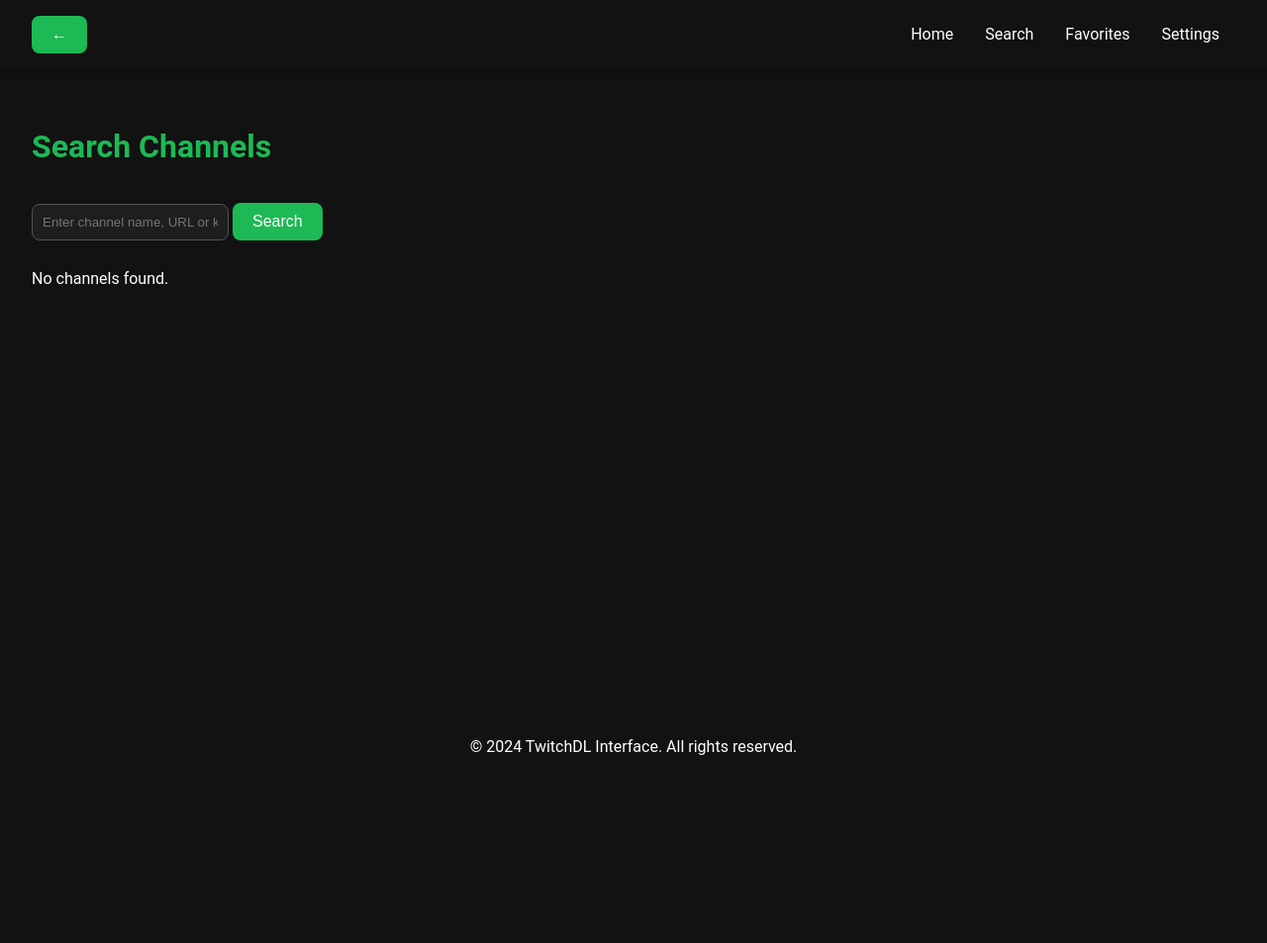
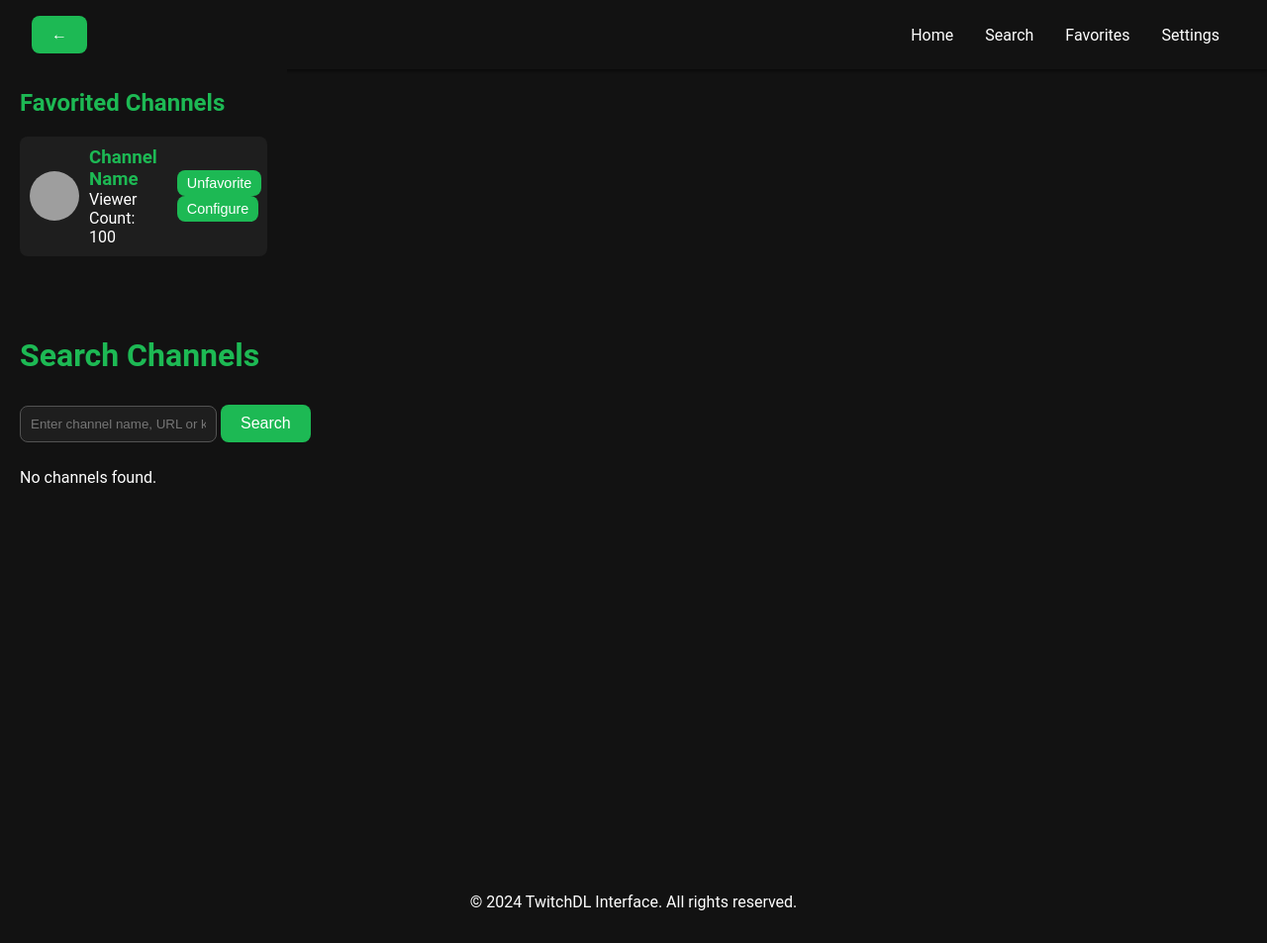
Before and after one commit to Thargorrr/twitch-dl-interface, a Flask app: page /search in a window 1280 px wide. Shown: the whole page at 99% size. Before the commit the page ends 763 px from the top, so only its background shows below. Run offline with Flask 3, Linux system fonts and the light colour scheme; grey boxes are pictures that could not be loaded.

Commit message:
Added sidebar in base template for favorites

```diff
--- a/app.py
+++ b/app.py
@@ -3,6 +3,7 @@ from flask import Flask, render_template, request, redirect, url_for, flash, jso
 from flask_caching import Cache
 from dotenv import set_key, load_dotenv
 from backend.db.operations import *
+from backend.initialization import initialize, decrypt_data, encrypt_data
 from backend.twitch_api import get_twitch_access_token, search_twitch_channels
 
 initialize()
@@ -22,9 +23,7 @@ def search():
     query = request.args.get('query') if request.method == 'GET' else request.form['query']
 
     if query:
-        # Check if we have cached results
-        cached_channels = cache.get(query)
-        if cached_channels:
+        if cached_channels := cache.get(query):
             return render_template('search.html', channels=cached_channels, query=query)
 
         access_token = get_twitch_access_token()
--- a/backend/twitch_api.py
+++ b/backend/twitch_api.py
@@ -4,7 +4,8 @@ import requests
 import requests_cache
 from dotenv import load_dotenv
 from datetime import datetime
-from backend.db.operations import ENV_PATH, decrypt_data
+from backend.db.operations import ENV_PATH
+from backend.initialization import decrypt_data
 
 # Set up requests cache
 requests_cache.install_cache('twitch_cache', expire_after=600)  # Cache for 5 minutes
@@ -24,9 +25,6 @@ def get_twitch_access_token():
         return response.json()['access_token']
     else:
         raise Exception('Failed to get access token from Twitch.')
-
-import requests
-import os
 
 def search_twitch_channels(query, access_token):
     url = f'https://api.twitch.tv/helix/search/channels?query={query}'
--- a/frontend/static/css/styles.css
+++ b/frontend/static/css/styles.css
@@ -19,7 +19,8 @@ body, html {
     font-family: 'Roboto', sans-serif;
     background-color: var(--background-color);
     color: var(--text-color);
-    line-height: 1.6;
+    display: flex;
+    flex-direction: column;
 }
 
 .container {
@@ -28,27 +29,14 @@ body, html {
     min-height: 100vh;
 }
 
-/* Back button styling
-.back-button {
-    display: none;
-    position: absolute;
-    left: 20px;
-    top: 50%;
-    transform: translateY(-50%);
-    background-color: var(--primary-color);
-    color: var(--text-color);
-    border: none;
-    padding: 0.5rem 1rem;
-    font-size: 1.5rem;
-    border-radius: var(--border-radius);
-    cursor: pointer;
-    transition: background-color 0.3s ease;
+header, footer {
+    flex-shrink: 0;
 }
 
-.back-button:hover {
-    background-color: var(--secondary-color);
-} */
-
+main {
+    display: flex;
+    flex: 1;
+}
 
 body:not(.home-page) .back-button {
     display: inline-block;
@@ -57,7 +45,7 @@ body:not(.home-page) .back-button {
 /* Navbar styling */
 .navbar {
     display: flex;
-    justify-content: space-between;
+    justify-content: flex-start;
     align-items: center;
     padding: 1rem 2rem;
     background-color: var(--background-color);
@@ -69,6 +57,7 @@ body:not(.home-page) .back-button {
     list-style-type: none;
     margin: 0;
     padding: 0;
+    margin-left: auto;
 }
 
 .nav-items a {
@@ -81,6 +70,87 @@ body:not(.home-page) .back-button {
 
 .nav-items a:hover {
     background-color: var(--nav-item-hover-color);
+}
+
+/* Add styles for the sidebar */
+.sidebar {
+    width: 250px;
+    background-color: var(--background-color);
+    padding: 20px;
+    display: flex;
+    flex-direction: column;
+}
+
+.sidebar h2 {
+    margin-top: 0;
+}
+
+#favorited-channels {
+    list-style-type: none;
+    padding: 0;
+    margin: 0;
+}
+
+.sb-channel-list-item {
+    margin-bottom: 20px;
+}
+
+.sb-channel-info {
+    display: flex;
+    align-items: center;
+    padding: 10px;
+    border-radius: var(--border-radius);
+    background-color: var(--tile-background-color);
+}
+
+.sb-channel-info img {
+    width: 50px;
+    height: 50px;
+    border-radius: 50%;
+    margin-right: 10px;
+}
+
+.sb-channel-details {
+    flex: 1;
+}
+
+.sb-channel-details h3 {
+    margin: 0;
+}
+
+.sb-channel-details p {
+    margin: 0;
+}
+
+.sb-live-indicator {
+    width: 10px;
+    height: 10px;
+    border-radius: 50%;
+    display: inline-block;
+    margin-left: 10px;
+}
+
+.sb-live-indicator.live {
+    background-color: #ff6f61;
+}
+
+.channel-actions {
+    margin-left: 10px;
+}
+
+.unfavorite-button, .configure-button {
+    background-color: var(--primary-color);
+    border: none;
+    color: var(--text-color);
+    padding: 5px 10px;
+    font-size: 0.9em;
+    border-radius: var(--border-radius);
+    cursor: pointer;
+    transition: background-color 0.3s;
+}
+
+.unfavorite-button:hover, .configure-button:hover {
+    background-color: var(--secondary-color);
 }
 
 /* Footer Styling */
@@ -96,6 +166,7 @@ a {
     color: var(--primary-color); /* Light blue for links */
     text-decoration: none;
 }
+
 a:hover {
     color: var(--secondary-color); /* Slightly darker blue on hover */
 }
@@ -133,8 +204,8 @@ input[type="text"]:focus, input[type="password"]:focus, select:focus {
     outline: none;
 }
 
-main {
-    padding: 2em;
+.main-content {
+    padding: 20px;
     flex: 1;
 }
 
--- a/frontend/templates/base.html
+++ b/frontend/templates/base.html
@@ -21,10 +21,32 @@
                 </ul>
             </nav>
         </header>
-
-        <main>
-            {% block content %}{% endblock %}
-        </main>
+        <div class="container">
+            <div class="sidebar">
+                <h2>Favorited Channels</h2>
+                <ul id="favorited-channels">
+                    <!-- Example channel list item -->
+                    <li class="sb-channel-list-item">
+                        <div class="sb-channel-info">
+                            <img src="https://static-cdn.jtvnw.net/user-default-pictures-uv/cdd517fe-def4-11e9-948e-784f43822e80-profile_image-300x300.png" alt="Channel Picture">
+                            <div class="sb-channel-details">
+                                <h3>Channel Name</h3>
+                                <p>Viewer Count: 100</p>
+                            </div>
+                            <div class="sb-live-indicator live"></div>
+                            <div class="channel-actions">
+                                <button class="unfavorite-button">Unfavorite</button>
+                                <button class="configure-button">Configure</button>
+                            </div>
+                        </div>
+                    </li>
+                    <!-- End of example channel list item -->
+                </ul>
+            </div>
+            <div class="main-content">
+                {% block content %}{% endblock %}
+            </div>
+        </div>
 
         <footer>
             <p>&copy; 2024 TwitchDL Interface. All rights reserved.</p>
@@ -49,6 +71,23 @@
                 }
             });
         });
+        // Add event listener to unfavorite button
+        const unfavoriteButtons = document.querySelectorAll('.unfavorite-button');
+        unfavoriteButtons.forEach(button => {
+            button.addEventListener('click', () => {
+                // Call a function to unfavorite the channel
+                // This function will be implemented later
+            });
+        });
+
+        // Add event listener to configure button
+        const configureButtons = document.querySelectorAll('.configure-button');
+        configureButtons.forEach(button => {
+            button.addEventListener('click', () => {
+                // Call a function to configure the channel settings
+                // This function will be implemented later
+            });
+        });
         </script>
     </div>
 </body>
--- a/frontend/templates/settings.html
+++ b/frontend/templates/settings.html
@@ -13,7 +13,7 @@
             <label for="client_id">Client ID:</label>
             {% if client_id %}
                 <span id="client_id_display">{{ censored_client_id or '****' }}</span>
-                <button type="button" onclick="toggleVisibilityId('client_id')">Show</button>
+                <button type="button" id="toggle_id_btn">Show</button>
             {% endif %}
             <input type="text" id="client_id" name="client_id" placeholder="Enter Client ID" maxlength="30">
             <span id="client_id_error" class="error-message hidden">Client ID is required.</span>
@@ -23,7 +23,7 @@
             <label for="client_secret">Client Secret:</label>
             {% if client_secret %}
                 <span id="client_secret_display">{{ censored_client_secret or '****' }}</span>
-                <button type="button" onclick="toggleVisibilitySecret('client_secret')">Show</button>
+                <button type="button" id="toggle_secret_btn">Show</button>
             {% endif %}
             <input type="text" id="client_secret" name="client_secret" placeholder="Enter Client Secret" maxlength="30">
             <span id="client_secret_error" class="error-message hidden">Client Secret is required.</span>
```
Also changed, not shown: backend/db/operations.py (+4 -28 lines), backend/initialization.py (added, +31 -0 lines), config/settings.py (+2 -21 lines), frontend/static/js/scripts.js (+27 -54 lines), twitch_cache.sqlite.
